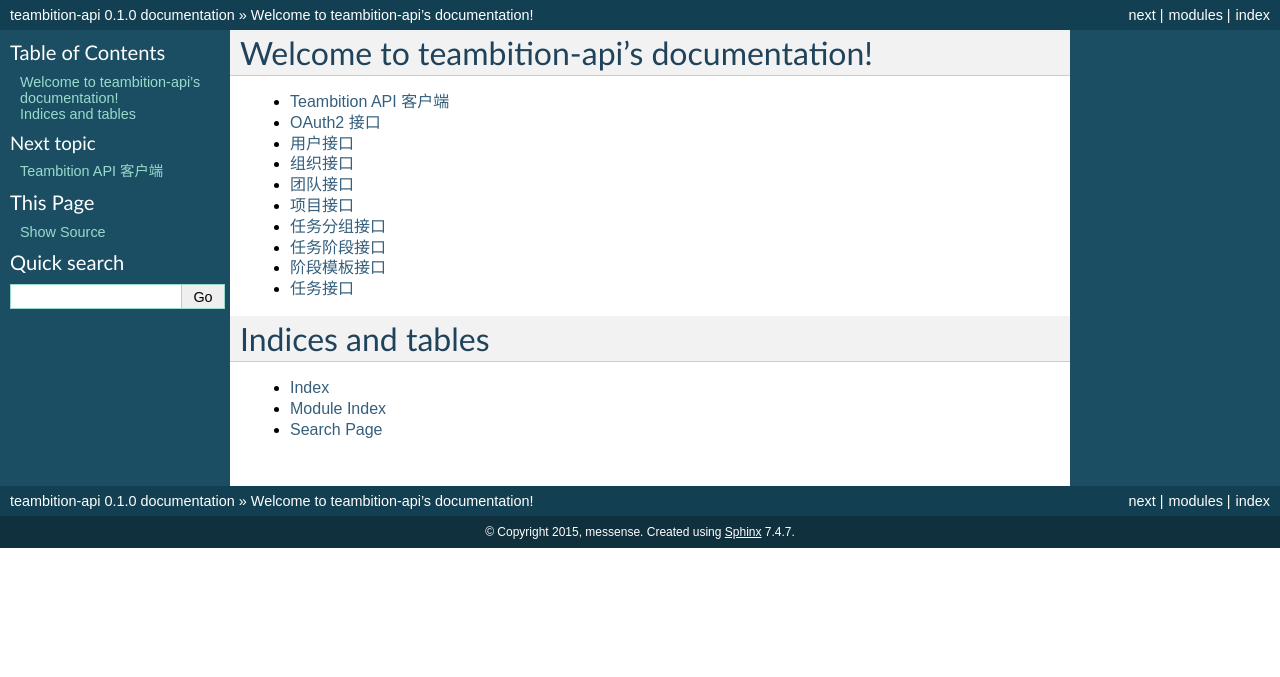
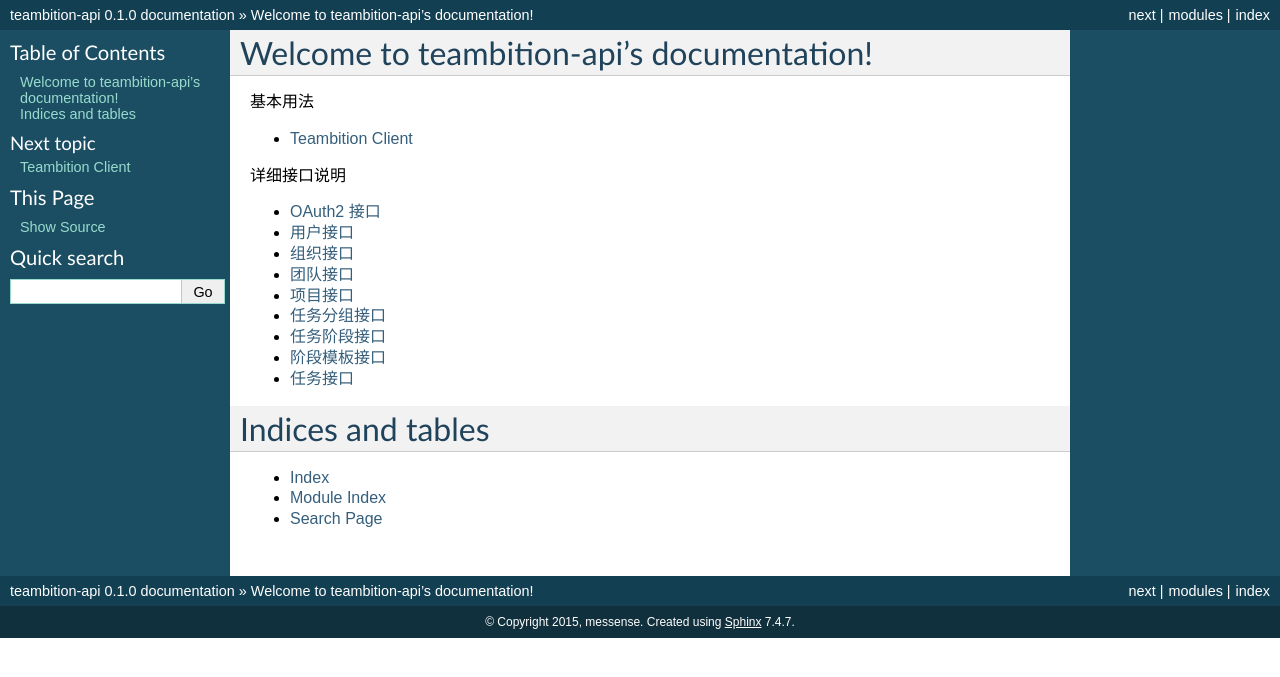
Before and after one commit to jxtech/teambition-api, a Sphinx documentation site: the page built from docs/index.rst, in a window 1280 px wide. Shown: the top 677 px of the page. Built offline with Sphinx 7.4.7, drawn with Linux system fonts in a browser that asks for light colours.

Commit message:
Update documents

```diff
--- a/docs/client.rst
+++ b/docs/client.rst
@@ -1,4 +1,4 @@
-Teambition API 客户端
+Teambition Client
 =========================
 
 .. module:: teambition.client
--- a/docs/index.rst
+++ b/docs/index.rst
@@ -7,10 +7,19 @@
 ==========================================
 
 
+基本用法
+
 .. toctree::
    :maxdepth: 2
 
    client
+
+
+详细接口说明
+
+.. toctree::
+   :maxdepth: 2
+
    oauth
    users
    organizations
```
Also changed, not shown: 1 other file.
